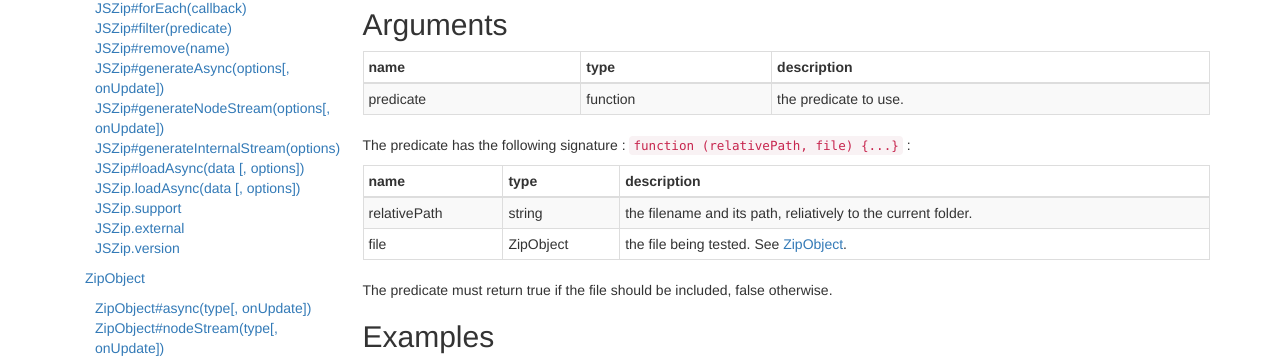
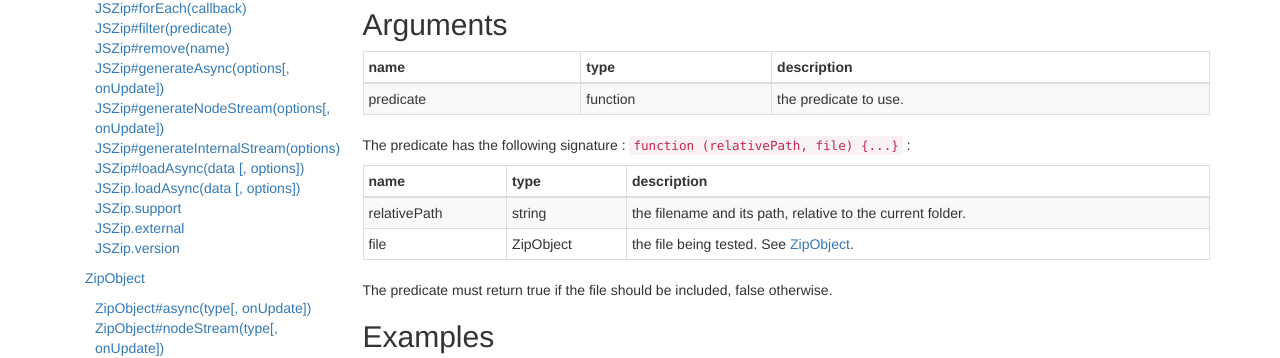
Before and after one commit to Stuk/jszip, a Jekyll site: the page built from documentation/api_jszip/filter.md, in a window 1280 px wide. Shown: the part 234-592 px from the top of the page. Built offline with Jekyll 4.4.1, drawn with Linux system fonts in a browser that asks for light colours; nearby versions of some CDN libraries; comment, search, counter and statistics services are not loaded.

Commit message:
spelling: relative

```diff
--- a/documentation/api_jszip/filter.md
+++ b/documentation/api_jszip/filter.md
@@ -20,7 +20,7 @@
 
 name         | type      | description
 -------------|-----------|------------
-relativePath | string    | the filename and its path, reliatively to the current folder.
+relativePath | string    | the filename and its path, relative to the current folder.
 file         | ZipObject | the file being tested. See [ZipObject]({{site.baseurl}}/documentation/api_zipobject.html).
 
 The predicate must return true if the file should be included, false otherwise.
```
Also changed, not shown: documentation/api_jszip/for_each.md (+1 -1 lines).
